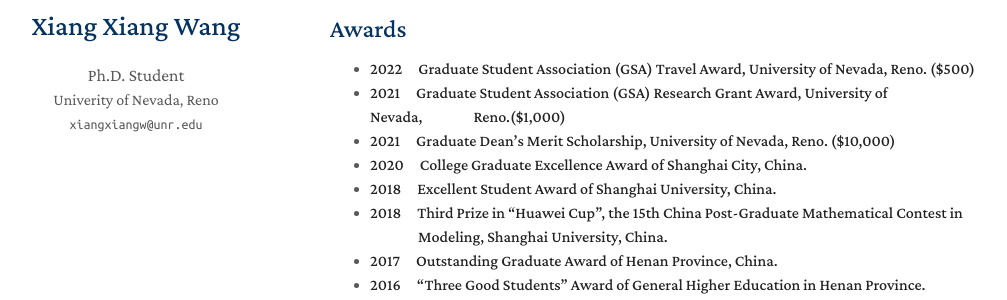
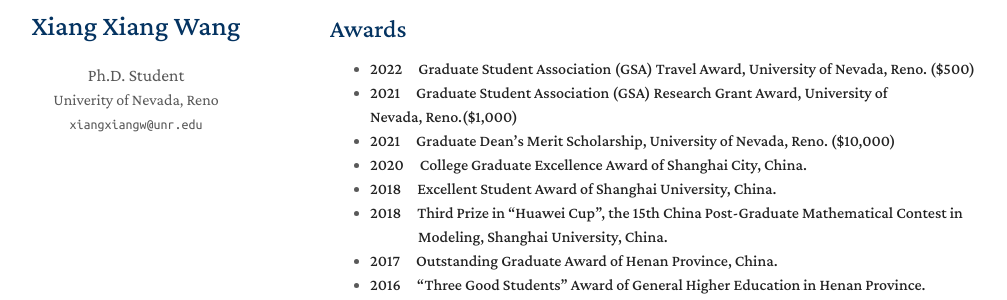
Before and after one commit to yaoyao-liu/minimal-light, a Jekyll site: the page built from index.md, in a window 1280 px wide. Shown: the part 234-534 px from the top of the page, without its empty margins (140-1147 px from the left). Built offline with Jekyll 4.4.1, drawn with Linux system fonts in a browser that asks for light colours; nearby versions of some CDN libraries; a style sheet for code colours, icons or effects is not loaded; our own code applies the rules of GitHub Pages for plain Markdown files.

```diff
--- a/index.md
+++ b/index.md
@@ -13,7 +13,7 @@ layout: homepage
 
 ## Awards
 - **2022&emsp;Graduate Student Association (GSA) Travel Award, University of Nevada, Reno. ($500)**
-- **2021&emsp;Graduate Student Association (GSA) Research Grant Award, University of Nevada,&emsp;&emsp;&emsp; Reno.($1,000)**
+- **2021&emsp;Graduate Student Association (GSA) Research Grant Award, University of&emsp;&emsp;&emsp; Nevada, Reno.($1,000)**
 - **2021&emsp;Graduate Dean’s Merit Scholarship, University of Nevada, Reno. ($10,000)**
 - **2020&emsp;College Graduate Excellence Award of Shanghai City, China.**
 - **2018&emsp;Excellent Student Award of Shanghai University, China.**
```
